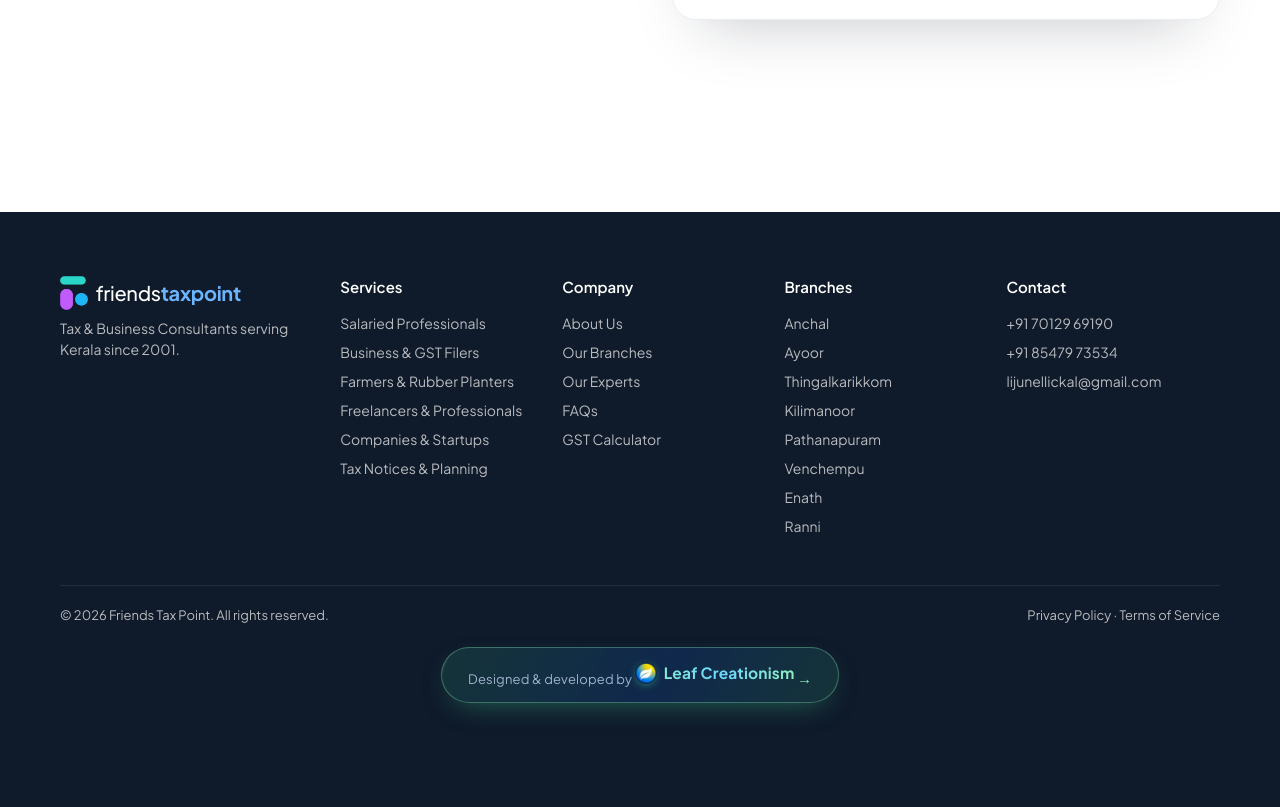
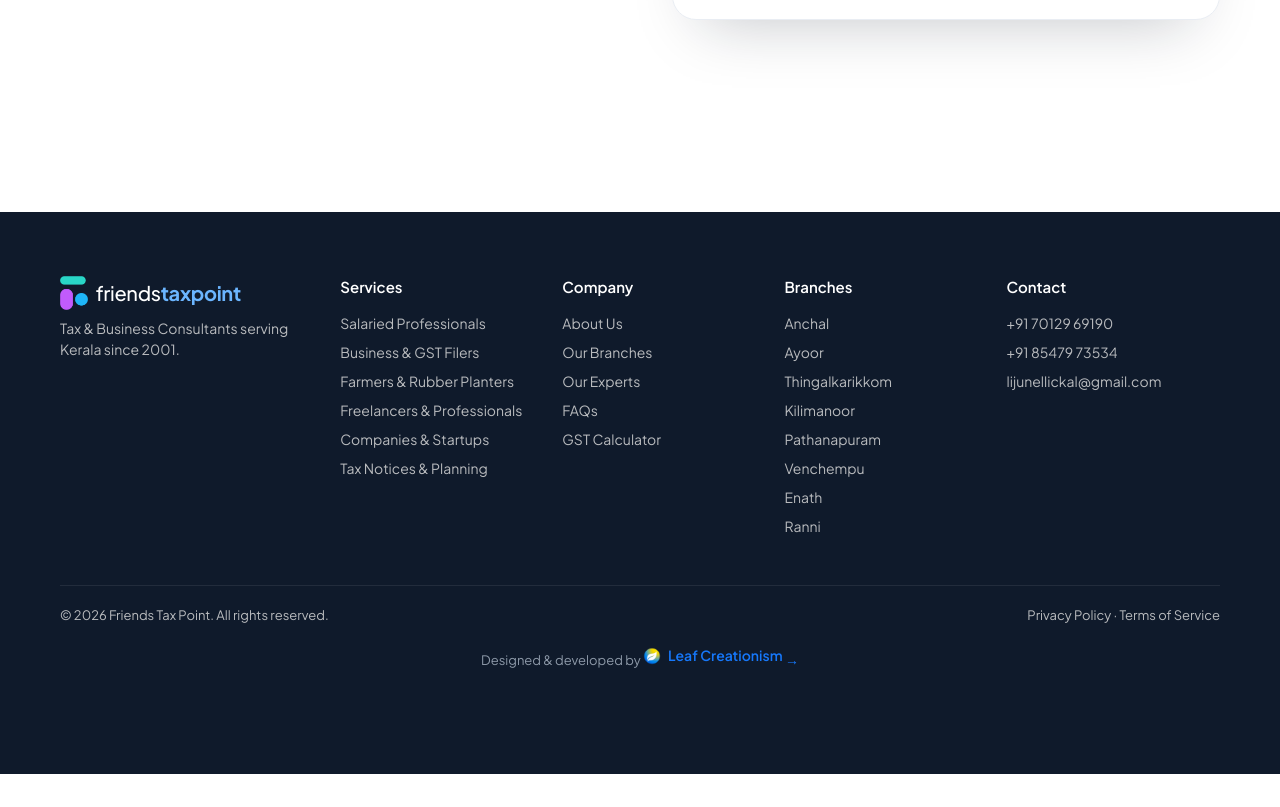
Before and after one commit to JIBINHUB/friendstaxpoint, a plain HTML site: page index.html in a window 1280 px wide. Shown: the part 9454-10261 px from the top of the page. After the commit the page ends 10228 px from the top, so only its background shows below. Drawn offline with Linux system fonts and the light colour scheme.

Commit message:
Minimal blue footer credit with the real Leaf Creationism logo
Co-Authored-By: Claude Opus 5 <noreply@anthropic.com>

```diff
--- a/index.html
+++ b/index.html
@@ -44,7 +44,7 @@
   <link rel="preconnect" href="https://images.unsplash.com" />
   <link rel="preload" as="image" href="images/hero-person.webp" type="image/webp" fetchpriority="high" />
   <link href="https://fonts.googleapis.com/css2?family=Plus+Jakarta+Sans:wght@400;500;600;700&display=swap" rel="stylesheet" />
-  <link rel="stylesheet" href="styles.css?v=665d967" />
+  <link rel="stylesheet" href="styles.css?v=3272c29" />
   <link rel="alternate" type="text/plain" href="llms.txt" title="LLM-readable summary" />
 
   <!-- Structured data (SEO / AEO / GEO) -->
@@ -1291,6 +1291,6 @@
   <a href="#contact" class="btn btn--primary btn--sm pulse">Start Filing <span class="streak"></span></a>
 </div>
 
-<script src="script.js?v=665d967"></script>
+<script src="script.js?v=3272c29"></script>
 </body>
 </html>
--- a/styles.css
+++ b/styles.css
@@ -1184,37 +1184,17 @@ picture { display: contents; }
 
 /* ---------- Footer credit: Leaf Creationism ---------- */
 .credit {
-  position: relative; overflow: hidden; isolation: isolate;
-  display: flex; align-items: center; justify-content: center; gap: 10px; flex-wrap: wrap;
-  margin: 22px auto 0; padding: 13px 26px; width: fit-content; max-width: 100%;
-  border-radius: 999px; text-align: center;
-  background: linear-gradient(120deg, rgba(63, 207, 142, .14), rgba(22, 120, 251, .16) 55%, rgba(63, 207, 142, .14));
-  border: 1px solid rgba(142, 240, 189, .34);
-  box-shadow: 0 10px 30px -14px rgba(63, 207, 142, .55);
-  transition: transform .35s var(--ease), box-shadow .35s, border-color .35s;
+  display: inline-flex; align-items: center; justify-content: center; gap: 9px; flex-wrap: wrap;
+  margin: 20px auto 0; padding: 0; width: fit-content; max-width: 100%;
 }
-.credit:hover { transform: translateY(-2px); border-color: rgba(142, 240, 189, .7); box-shadow: 0 16px 36px -14px rgba(63, 207, 142, .8); }
-.credit__shine {
-  position: absolute; inset: 0 auto 0 -60px; width: 70px; z-index: -1; pointer-events: none;
-  background: linear-gradient(100deg, transparent, rgba(255, 255, 255, .3), transparent);
-  transform: skewX(-20deg); animation: streak 4.5s ease-in-out infinite;
-}
-.credit__label { font-size: 13px; color: #9fb3cc; letter-spacing: .2px; }
-.credit__brand {
-  display: inline-flex; align-items: center; gap: 7px; font-size: 15.5px; font-weight: 700; letter-spacing: .2px;
-  background: linear-gradient(95deg, #8ef0bd, #6bd7ff 55%, #8ef0bd);
-  -webkit-background-clip: text; background-clip: text; color: transparent;
-}
-.credit__leaf { width: 22px; height: 22px; flex-shrink: 0; border-radius: 50%; display: block;
-  box-shadow: 0 2px 8px -2px rgba(63, 207, 142, .7); transition: transform .35s var(--ease); }
-.credit:hover .credit__leaf { transform: rotate(-10deg) scale(1.1); }
-.credit__go { font-style: normal; color: #8ef0bd; font-size: 15px; transition: transform .3s var(--ease); }
-.credit:hover .credit__go { transform: translateX(4px); }
-@media (max-width: 640px) {
-  .credit { gap: 7px; padding: 11px 18px; margin-top: 18px; }
-  .credit__label { font-size: 12px; }
-  .credit__brand { font-size: 14.5px; }
-}
+.credit__shine { display: none; }
+.credit__label { font-size: 13px; color: #8d99a8; }
+.credit__brand { display: inline-flex; align-items: center; gap: 7px; font-size: 14px; font-weight: 600; color: var(--blue); transition: color .25s; }
+.credit:hover .credit__brand { color: #6bb5ff; }
+.credit__leaf { width: 18px; height: 18px; flex-shrink: 0; border-radius: 50%; display: block; }
+.credit__go { font-style: normal; color: var(--blue); font-size: 14px; transition: transform .3s var(--ease); }
+.credit:hover .credit__go { transform: translateX(3px); }
+@media (max-width: 640px) { .credit { gap: 6px; margin-top: 16px; } .credit__label { font-size: 12px; } .credit__brand { font-size: 13.5px; } }
 
 /* ---------- "Why choose" slides: larger on desktop ---------- */
 @media (min-width: 1025px) {
```
Also changed, not shown: services/company-llp-registration.html (+2 -2 lines), services/freelancer-tax-filing.html (+2 -2 lines), services/gst-registration-returns.html (+2 -2 lines), services/itr-filing-salaried.html (+2 -2 lines), services/rubber-board-agriculture.html (+2 -2 lines), services/tax-notice-reply.html (+2 -2 lines).
